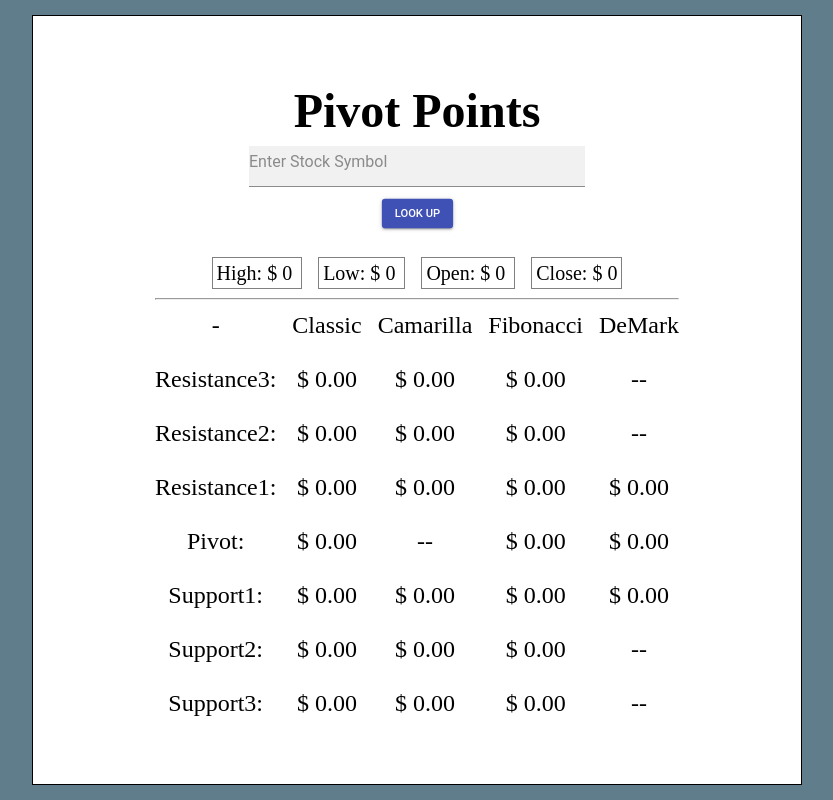
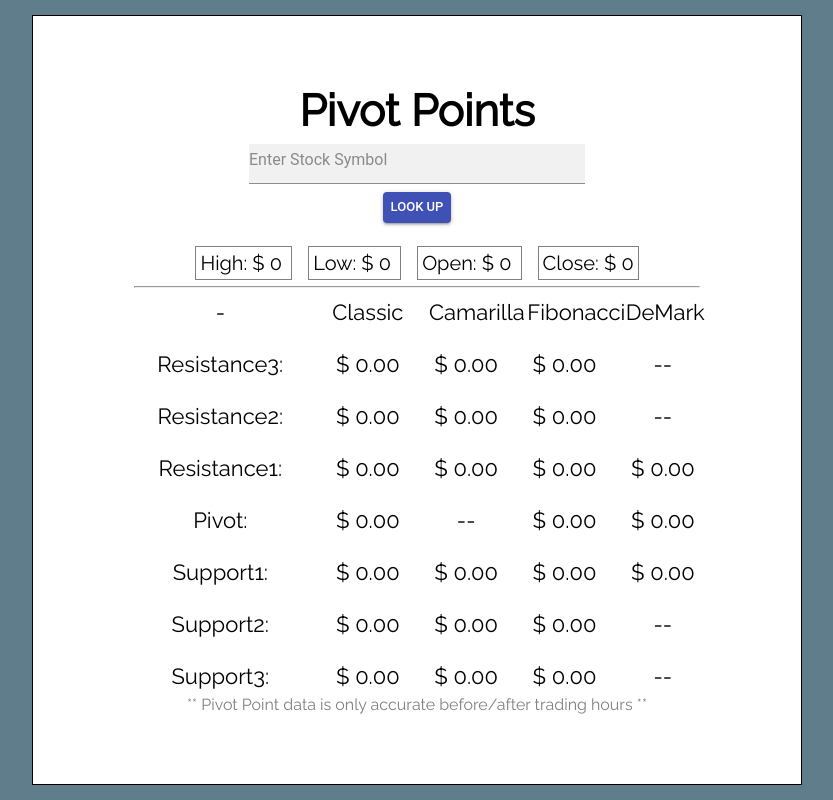
Before and after one commit to tomkim825/Pivot-Points, a React (Create React App) app: page / in a window 1280 px wide. Shown: the whole page, without its empty margins (223-1056 px from the left). Built offline with nearby package versions, Linux system fonts and the light colour scheme.

Commit message:
adjusted grid spacing

```diff
--- a/package.json
+++ b/package.json
@@ -10,7 +10,6 @@
     "jquery": "^3.3.1",
     "react": "^16.5.2",
     "react-dom": "^16.5.2",
-    "react-router-dom": "^4.3.1",
     "react-scripts": "1.1.5"
   },
   "scripts": {
--- a/src/App.css
+++ b/src/App.css
@@ -1,4 +1,5 @@
-
+/*Google fonts*/
+@import url('https://fonts.googleapis.com/css?family=Raleway');
 
 #symbol{
   display: block;
@@ -6,6 +7,7 @@
 background-color: rgba(200,200,200,0.25);
 text-align:center;
 font-size: 3vmin;
+height: 3.3vmin;
 }
 
 .App {
@@ -16,9 +18,6 @@ font-size: 3vmin;
   color:orangered;
   margin: 0.25vmin;
 }
-
-/*Google fonts*/
-@import url('https://fonts.googleapis.com/css?family=Raleway');
 
 .container{
   display:flex;
@@ -31,13 +30,12 @@ font-size: 3vmin;
     text-align: center;
     font-family: 'Raleway';
     background-color: white;
-    font-size: 3vmin;
+    font-size: 2.75vmin;
     top:0;
     right:0;
     left:0;
     bottom:0;
     position: absolute;
-
 }
 
 .content{
@@ -51,7 +49,8 @@ h1{
 
 #button{
   margin-top:1vh;
-  transform: scale(0.8);
+  /* transform: scale(0.8); */
+
 }
 body{
     padding:1vh;
--- a/src/App.js
+++ b/src/App.js
@@ -15,8 +15,20 @@ class App extends Component {
   constructor (props) {
     super(props);
 
+    var defaultValue;
+
+    if (localStorage.getItem('symbol')){
+      defaultValue = localStorage.getItem('symbol');
+    } else{
+      defaultValue ='';
+    }
+
+    if((defaultValue === undefined) || (defaultValue === 'undefined') ) {
+      defaultValue = ''
+    };
+
     this.state = {
-      symbol: '',
+      symbol: defaultValue,
       stock:'',
       open: 0,
       high: 0,
@@ -29,13 +41,14 @@ class App extends Component {
       message:''
   };
 
+
 this.enterSymbol = (event) => {
     this.setState({symbol: event.target.value.toUpperCase()});
 }
 var component = this;
 
 this.lookup = () => {
-  component.setState({message:'Collecting data...'});
+  component.setState({message:'Crunching numbers...'});
   $.ajax({
     url: 'https://www.alphavantage.co/query?function=GLOBAL_QUOTE&symbol='+component.state.symbol+ '&apikey=' + subscriptionkey,
     // component.state.symbol.toUpperCase()
@@ -47,7 +60,7 @@ this.lookup = () => {
       } else{
         // var info = data['Global Quote'];
         var stock =  data['Global Quote']["01. symbol"];
-        var date =  'Data based on last trading day: ' + data['Global Quote']["07. latest trading day"];
+        var date =  'Based on last trading session: ' + data['Global Quote']["07. latest trading day"];
         var high = parseFloat(data['Global Quote']["03. high"]).toFixed(2);
         var low =  parseFloat(data['Global Quote']["04. low"]).toFixed(2);
         var open = parseFloat(data['Global Quote']["02. open"]).toFixed(2);
@@ -67,6 +80,8 @@ this.lookup = () => {
           x=parseFloat(high )+ parseFloat(low) + 2*parseFloat(close);
         }
         component.setState( {high, low, stock,close, open,date,classicPP, range,x, message:date});
+        if( stock === undefined){ stock = ''};
+        localStorage.setItem('symbol', stock);
       }},
     error: function (jqXHR, textStatus, error) {
         console.log("Post error: " + error);
@@ -74,7 +89,12 @@ this.lookup = () => {
     }
 });
 }
+}
 
+componentDidMount(){
+  if(localStorage.getItem('symbol')){
+  this.lookup();
+}
 }
 
   render() {
@@ -82,10 +102,10 @@ this.lookup = () => {
       <div className="App">
         <div className="container">
           <div className='content'>
-            <h1>Pivot Points</h1>
-            <TextField id="symbol" type="text"  label=" Enter Stock Symbol" onChange={this.enterSymbol}  />
+            <h1> Pivot Points </h1>
+            <TextField id="symbol" type="text" defaultValue={localStorage.getItem('symbol') || ""}  label=" Enter Stock Symbol" onChange={this.enterSymbol}  />
             <br/>
-            <Button id='button' variant="contained" color="primary" onClick={this.lookup}> Look up </Button>
+            <Button size="small" style={{Height: '1vmin'}} id='button' variant="contained" color="primary" onClick={this.lookup}> Look up </Button>
            <br/>
            <span id='message'> {this.state.message}</span>
             <div>
@@ -95,30 +115,29 @@ this.lookup = () => {
                <span className="stats">Close: $ {this.state.close} </span>
             </div>
             <hr/>
+          <Grid container className='classesdemo' justify="space-around" spacing={24} alignItems = "center">
 
-
-          <Grid container className='classesdemo' justify="center" spacing={16}>
-
-              <Grid item>
+              <Grid item xs={4}>
                 <Title/>
               </Grid>
 
-              <Grid item>
+              <Grid item xs={2}>
                 <Classic state={this.state}/>
               </Grid>
 
-            <Grid item>
+            <Grid item xs={2}>
               <Camarilla state={this.state}/>
             </Grid>
 
-            <Grid item>
+            <Grid item xs={2}>
               <Fib state={this.state}/>
             </Grid>
 
-            <Grid item>
+            <Grid item xs={2}>
               <Demark state={this.state}/>
             </Grid>
           </Grid>
+          <span className = 'footnote'>** Pivot Point data is only accurate before/after trading hours **</span>
         </div>
          </div>
       </div>
--- a/src/Personal.js
+++ /dev/null
@@ -1,134 +0,0 @@
-import React, { Component } from 'react';
-import './App.css';
-import TextField from '@material-ui/core/TextField';
-import Button from '@material-ui/core/Button';
-import Grid from '@material-ui/core/Grid';
-import $ from "jquery";
-import Title from './Title';
-import Classic from './Classic';
-import Camarilla from './Camarilla';
-import Fib from './Fib';
-import Demark from './Demark';
-import subscriptionkey from './config/subscriptionkey.js'
-
-class Personal extends Component {
-  constructor (props) {
-    super(props);
-    var symbol =props.match.params.symbol;
-
-    this.state = {
-      symbol: symbol.toUpperCase(),
-      stock:'',
-      open: 0,
-      high: 0,
-      low: 0,
-      date: "",
-      close:0,
-      classicPP: 0.00,
-      range:0,
-      x:0,
-      message:''
-  };
-
-
-this.enterSymbol = (event) => {
-    this.setState({symbol: event.target.value.toUpperCase()});
-}
-var component = this;
-
-this.lookup = () => {
-  component.setState({message:'Collecting data...'});
-  $.ajax({
-    url: 'https://www.alphavantage.co/query?function=GLOBAL_QUOTE&symbol='+ this.state.symbol + '&apikey=' + subscriptionkey,
-    // component.state.symbol.toUpperCase()
-    crossDomain: true,
-    dataType: "json",
-    success: function(data, textStatus, jqXHR) {
-      if(data.Information !== undefined){
-        component.setState({message:'Server error or busy. Please try again in a minute'});
-      } else{
-        // var info = data['Global Quote'];
-        var stock =  data['Global Quote']["01. symbol"];
-        var date =  'Data based on last trading day: ' + data['Global Quote']["07. latest trading day"];
-        var high = parseFloat(data['Global Quote']["03. high"]).toFixed(2);
-        var low =  parseFloat(data['Global Quote']["04. low"]).toFixed(2);
-        var open = parseFloat(data['Global Quote']["02. open"]).toFixed(2);
-        var close = parseFloat(data['Global Quote']["05. price"]).toFixed(2);
-        var classicPP = ((parseFloat(high)+parseFloat(low)+parseFloat(close))/3).toFixed(2);
-        var range = (parseFloat(high)-parseFloat(low)).toFixed(2);
-        var x;
-        if(close === 'NaN'){
-          component.setState({message:'Server error or busy. Please try again in a minute'});
-        };
-
-        if(parseFloat(close) > parseFloat(open)){
-          x=2*parseFloat(high )+ parseFloat(low) + parseFloat(close);
-        } else if(parseFloat(close) < parseFloat(open)){
-          x=parseFloat(high )+ 2*parseFloat(low) + parseFloat(close);
-        } else if(parseFloat(close) === parseFloat(open)){
-          x=parseFloat(high )+ parseFloat(low) + 2*parseFloat(close);
-        }
-        component.setState( {high, low, stock,close, open,date,classicPP, range,x, message:date});
-      }},
-    error: function (jqXHR, textStatus, error) {
-        console.log("Post error: " + error);
-        component.setState({message:'Server error or busy. Please try again in a minute'});
-    }
-});
-}
-
-}
-componentDidMount(){
-  this.lookup();
-}
-
-  render() {
-    return (
-      <div className="App">
-        <div className="container">
-          <div className='content'>
-            <h1> Pivot Points for {this.state.symbol}</h1>
-            <TextField id="symbol" type="text"  label=" Enter Stock Symbol" onChange={this.enterSymbol}  />
-            <br/>
-            <Button id='button' variant="contained" color="primary" onClick={this.lookup}> Look up </Button>
-           <br/>
-           <span id='message'> {this.state.message}</span>
-            <div>
-              <span className="stats">High: $ {this.state.high} </span>
-               <span className="stats">Low: $ {this.state.low} </span>
-               <span className="stats">Open: $ {this.state.open} </span>
-               <span className="stats">Close: $ {this.state.close} </span>
-            </div>
-            <hr/>
-
-
-          <Grid container className='classesdemo' justify="center" spacing={16}>
-
-              <Grid item>
-                <Title/>
-              </Grid>
-
-              <Grid item>
-                <Classic state={this.state}/>
-              </Grid>
-
-            <Grid item>
-              <Camarilla state={this.state}/>
-            </Grid>
-
-            <Grid item>
-              <Fib state={this.state}/>
-            </Grid>
-
-            <Grid item>
-              <Demark state={this.state}/>
-            </Grid>
-          </Grid>
-        </div>
-         </div>
-      </div>
-    );
-  }
-}
-
-export default Personal;
--- a/src/index.js
+++ b/src/index.js
@@ -2,22 +2,9 @@ import React from 'react';
 import ReactDOM from 'react-dom';
 import './index.css';
 import App from './App';
-import Personal from './Personal';
 import registerServiceWorker from './registerServiceWorker';
-import { BrowserRouter,Switch, Route } from 'react-router-dom';
-
-const Main = () => (
-    <main>
-      <Switch>
-        <Route exact path='/' component={App}/>
-        <Route path='/:symbol' component={Personal}/>
-      </Switch>
-    </main>
-  )
 
 ReactDOM.render(
-<BrowserRouter>
-    <Main/>
-  </BrowserRouter>
+ <App/>
   , document.getElementById('root'));
 registerServiceWorker();
```
Also changed, not shown: src/logo.svg (deleted).
